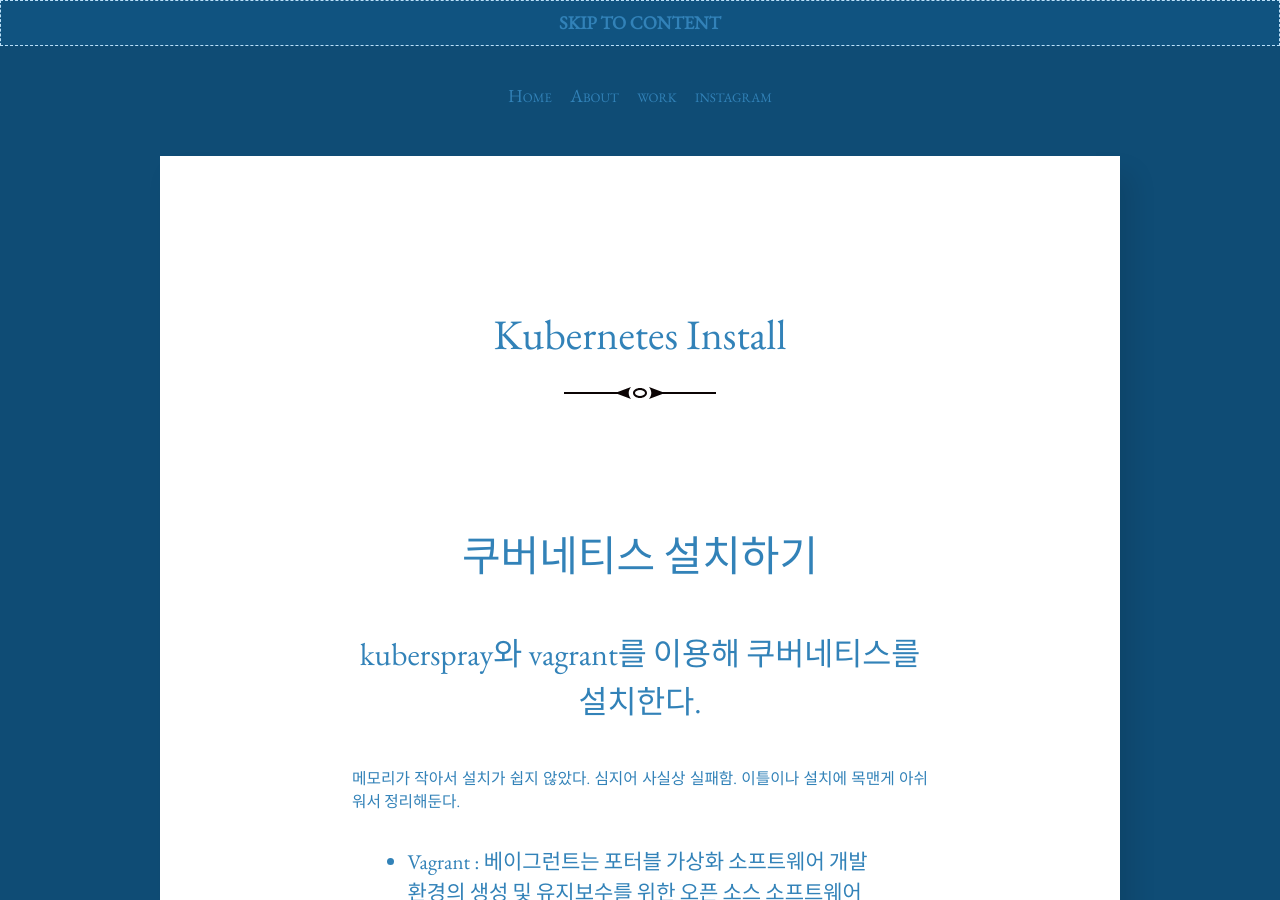
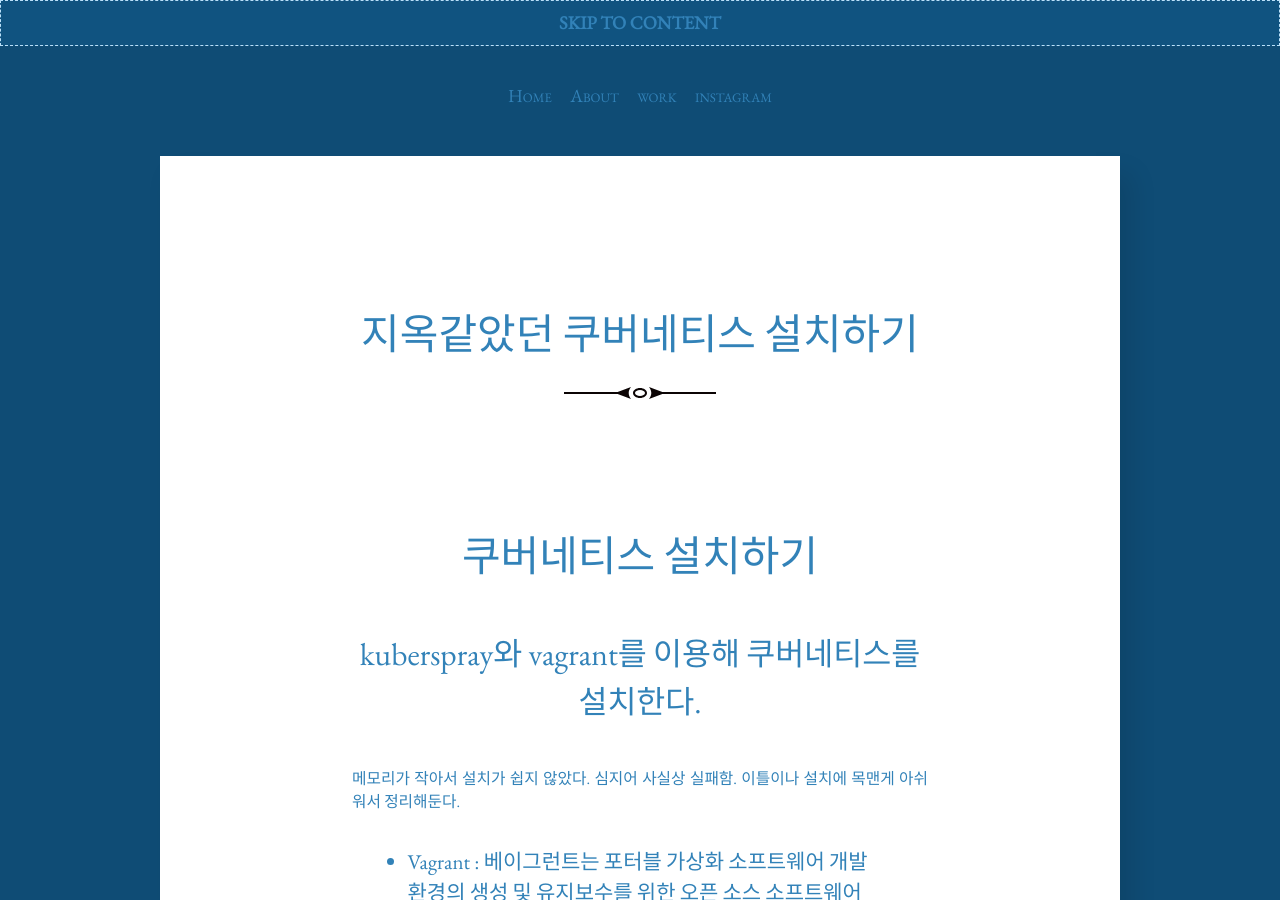
Before and after one commit to raesaeng/raesaeng.github.io, a Jekyll site: the page built from _posts/2020-08-12-kubernetes-install.md, in a window 1280 px wide and 900 px high. Built offline with Jekyll 4.4.1, drawn with Linux system fonts in a browser that asks for light colours; our own code applies the rules of GitHub Pages for plain Markdown files.

Commit message:
Update 2020-08-12-kubernetes-install.md

```diff
--- a/_posts/2020-08-12-kubernetes-install.md
+++ b/_posts/2020-08-12-kubernetes-install.md
@@ -1,3 +1,10 @@
+---
+layout: post
+title: "지옥같았던 쿠버네티스 설치하기"
+author: "한결"
+categories: blog
+---
+
 ## 쿠버네티스 설치하기
 
 ### kuberspray와 vagrant를 이용해 쿠버네티스를 설치한다.
```
